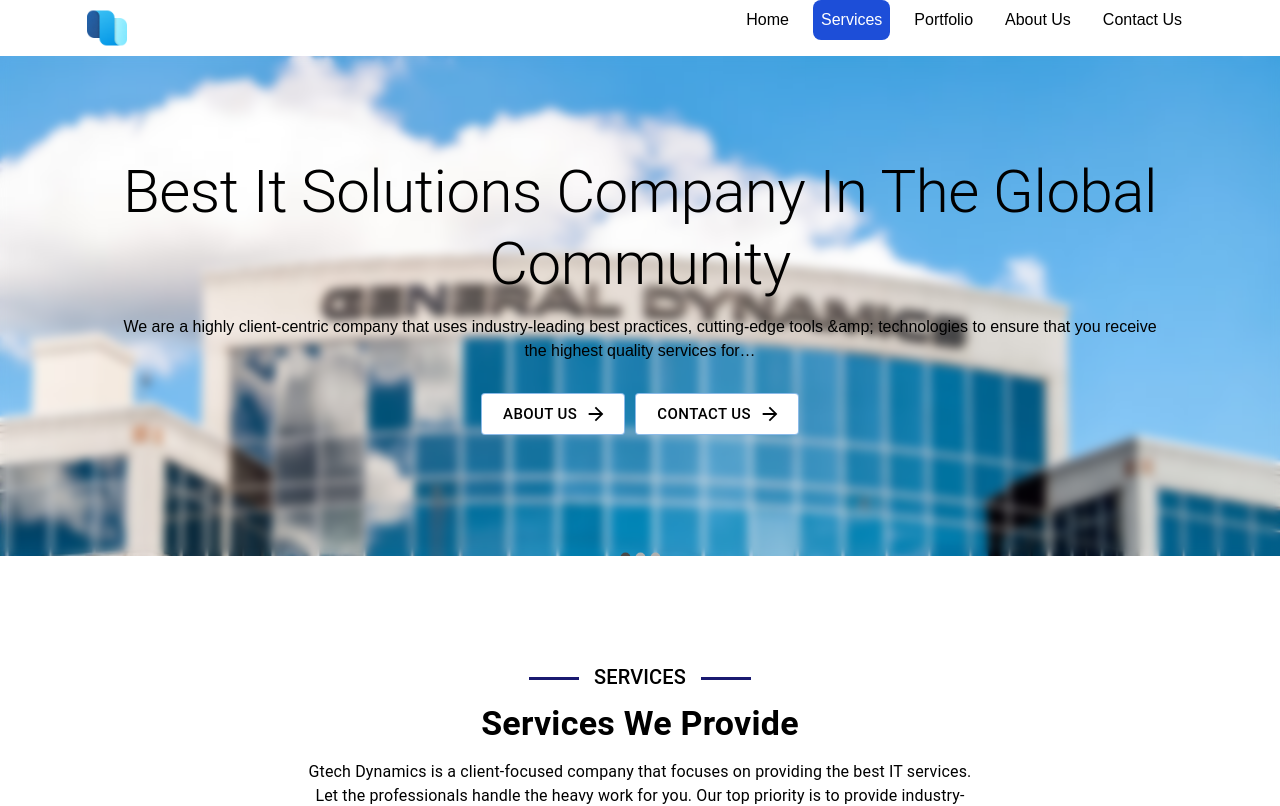
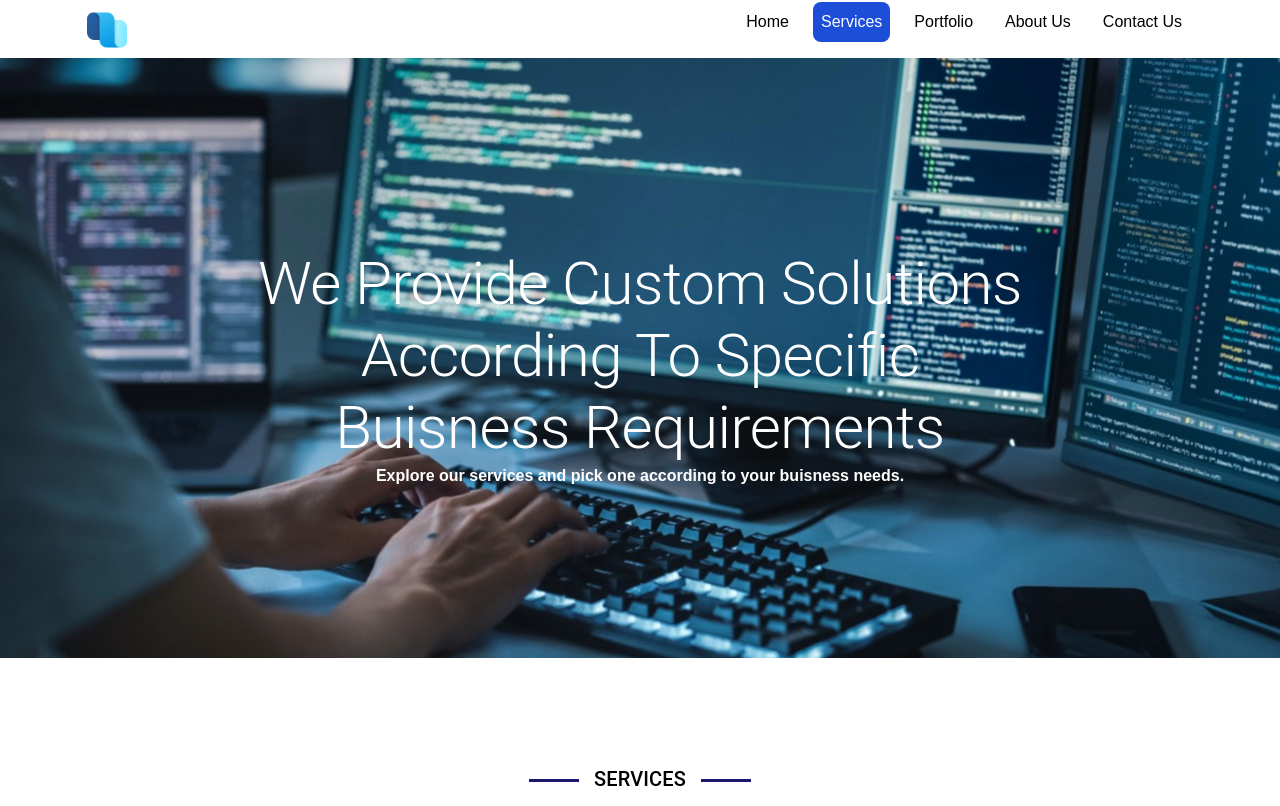
Before and after one commit to GTech-Dynamics/gtech-dynamics, a React (Create React App) app: page /services in a window 1280 px wide. Shown: the top 806 px of the page. Built offline with nearby package versions, Linux system fonts and the light colour scheme.

Commit message:
Add Service Component

```diff
--- a/src/App.js
+++ b/src/App.js
@@ -1,4 +1,5 @@
 import Home from './components/home/index';
+import Service from './components/service/index';
 import './style/global.css'
 function App() {
   return (
--- a/src/components/home/carousel.jsx
+++ b/src/components/home/carousel.jsx
@@ -28,7 +28,7 @@
         backgroundImage: `url(${Image})`,
         backgroundRepeat: "no-repeat",
         backgroundSize: `cover`,
-        height: "500px",
+        height: "600px",
         width: "100%",
         justifyContent: 'center',
         alignItems: 'center',
@@ -54,6 +54,7 @@
                 height: '100%',
                 textAlign: 'center',
                 padding: '100px',
+                animation: 'slideFromBottom 1.5s forwards, fadeIn 1.5s forwards',
                 }}
             >
                 <Typography variant='h2'>{item.name}</Typography>
--- a/src/components/home/index.jsx
+++ b/src/components/home/index.jsx
@@ -1,7 +1,7 @@
 import NavBar from '../navbar';
 import Footer from '../footer';
 import CarouselComponent from './carousel';
-import ServicesComponent from './services';
+import ServicesComponent from '../service/services';
 
 function Home() {
     return (
--- /dev/null
+++ b/src/components/service/index.jsx
@@ -0,0 +1,32 @@
+import NavBar from '../navbar';
+import Footer from '../footer';
+import { Box, Typography, Button} from '@mui/material';
+import ServicesComponent from './services';
+import Image from '../../static/images/service_bg.avif';
+function Service() {
+    return (
+      <>
+      <NavBar />
+      <Box sx={{
+        display: 'flex',
+        flexDirection: 'column',
+        justifyContent: 'center',
+        alignItems: 'center',
+        backgroundImage: `url(${Image})`,
+        backgroundRepeat: "no-repeat",
+        backgroundSize: `cover`,
+        height: "600px",
+        paddingTop: '20px',
+    }}>
+        <Box sx={{width: '60%',textAlign: 'center', color:'white', fontWeight: 'bold', animation: 'fadeIn 1.5s forwards',}}>
+        <Typography variant='h2'>We Provide Custom Solutions According To Specific Buisness Requirements</Typography>
+        <Typography variant="p" sx={{color:'white', paddingTop:'3px', animation: 'fadeIn 1.5s forwards',}}>Explore our services and pick one according to your buisness needs.</Typography>
+        </Box>
+      </Box>
+        <ServicesComponent/>
+        <Footer />
+      </>
+    );
+  }
+
+  export default Service;
--- a/src/components/home/services.jsx
+++ b/src/components/service/services.jsx
@@ -89,7 +89,7 @@
        <Grid container spacing={2} justifyContent="center" sx={{margin: '5px'}}>
                 {items.map((item, index) => (
                     <Grid item xs={12} sm={6} md={4} key={index}>
-                        <Card className="service-card">
+                        <Card className="service-card" sx={{boxShadow: 5 }}>
                             <CardContent sx={{ textAlign: 'center', padding: '30px' }}>
                                 {React.cloneElement(item.icon, { style: { fontSize: 70 } })}
                                 <Typography variant="h5" component="h2" gutterBottom sx={{margin:'5px'}}>
--- a/src/index.js
+++ b/src/index.js
@@ -2,17 +2,29 @@
 import ReactDOM from 'react-dom/client';
 import './index.css';
 import App from './App';
-import { BrowserRouter } from 'react-router-dom'
+// import { BrowserRouter } from 'react-router-dom'
 import reportWebVitals from './reportWebVitals';
+import { Routes, Route, BrowserRouter} from "react-router-dom";
+// import {  NavLink as Route } from "react-router-dom";
+
+import Home from "../src/components/home/index";
+import Services from "../src/components/service/index";
 
 const root = ReactDOM.createRoot(document.getElementById('root'));
 root.render(
+  <React.StrictMode>
   <BrowserRouter>
-    <App />
-  </BrowserRouter>,
+    <Routes>
+        <Route path="" element={<Home />} />
+        <Route path="/home" element={<Home />} />
+        <Route path="/services" element={<Services />} />
+        <Route path="/portfolio" element={<Home />} />
+        <Route path="/about-us" element={<Home />} />
+        <Route path="/contact-us" element={<Home />} />
+    </Routes>
+  </BrowserRouter>
+</React.StrictMode>,
+
 );
 
-// If you want to start measuring performance in your app, pass a function
-// to log results (for example: reportWebVitals(console.log))
-// or send to an analytics endpoint. Learn more: https://bit.ly/CRA-vitals
 reportWebVitals();
--- a/src/style/footer.css
+++ b/src/style/footer.css
@@ -1,5 +1,5 @@
 .footer {
-    top:100px;
+    top:15px;
     position: relative;
     bottom: 0;
     width: 99%;
--- a/src/style/navbar.css
+++ b/src/style/navbar.css
@@ -12,6 +12,7 @@
     justify-content: space-between;
     align-items: center;
     color: black;
+    margin-top: 2px;
     position: sticky;
 
 }
--- a/src/style/service.css
+++ b/src/style/service.css
@@ -14,3 +14,11 @@
 .service-card:hover .MuiSvgIcon-root {
     fill: #fff;
 }
+@keyframes fadeIn {
+    from {
+        transform: translateY(100%);
+      }
+      to {
+        transform: translateY(0);
+      }
+  }
```
Also changed, not shown: src/static/images/service_bg.avif (added).
